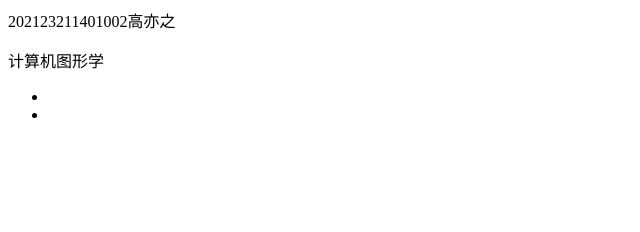
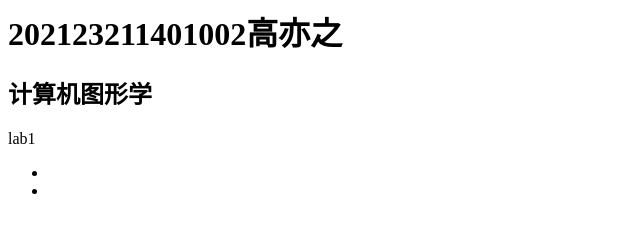
Before and after one commit to TIETzz/TIETzz.github.io, a plain HTML site: page index.html in a window 1280 px wide. Shown: the whole page, without its empty margins (0-640 px from the left). Drawn offline with Linux system fonts and the light colour scheme.

Commit message:
Update index.html

```diff
--- a/index.html
+++ b/index.html
@@ -1,5 +1,6 @@
-<p>202123211401002高亦之</p >
-<p>计算机图形学</p>
+<h1>202123211401002高亦之</h1>
+<h2>计算机图形学</h2>
+<p>lab1</p>
 <ul>
   <li>  </li>
   <li>  </li>
```
